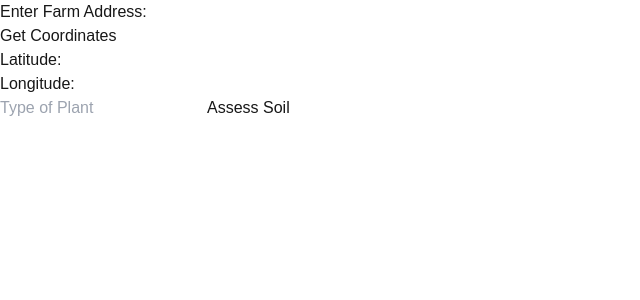
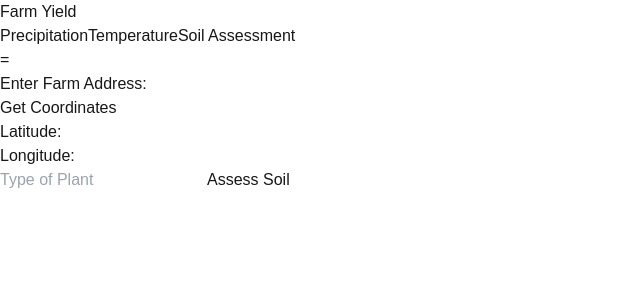
Before and after one commit to amiabl-programr/nasa-space-apps-2024-space-club, a Next.js app: page /soil-assessment in a window 1280 px wide. Shown: the top 300 px of the page, without its empty margins (0-640 px from the left). Built offline with nearby package versions, Linux system fonts and the light colour scheme.

Commit message:
add header

```diff
--- a/src/pages/soil-assessment.jsx
+++ b/src/pages/soil-assessment.jsx
@@ -1,6 +1,7 @@
 // Example form component
 import { fetchCoordinates } from '@/utils/fetchCoordinates';
 import { useState } from 'react';
+import Header from '@/components/header';
 
 export default function SoilAssessmentForm() {
   const [address, setAddress] = useState("");
@@ -64,6 +65,7 @@ export default function SoilAssessmentForm() {
 
     return (
       <>
+      <Header />
         <form onSubmit={handleAddressSubmit} className="bg-white shadow-md rounded px-8 pt-6 pb-8 mb-4">
         <div className="mb-4">
           <label className="block text-gray-700 text-sm font-bold mb-2">Enter Farm Address:</label>
```
